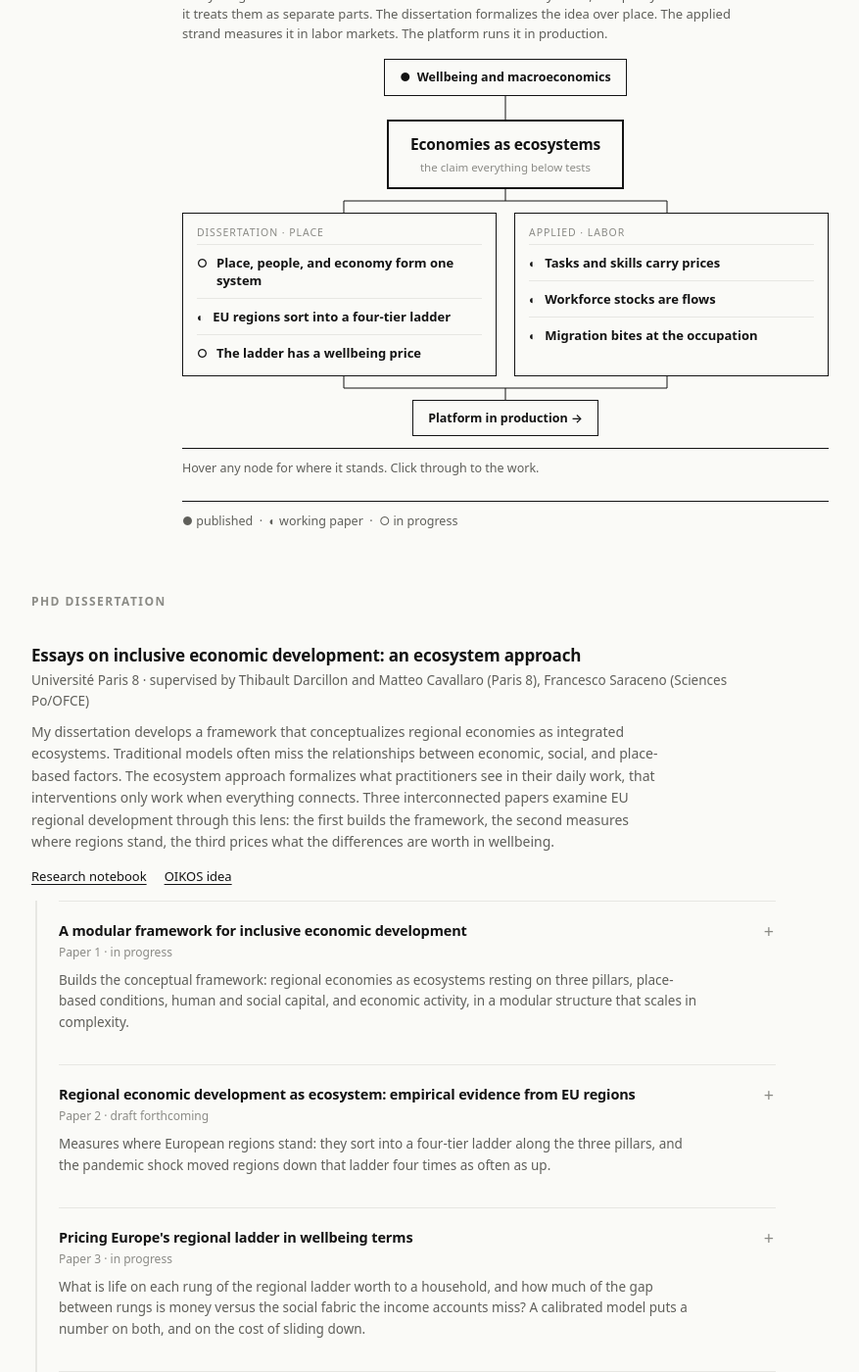
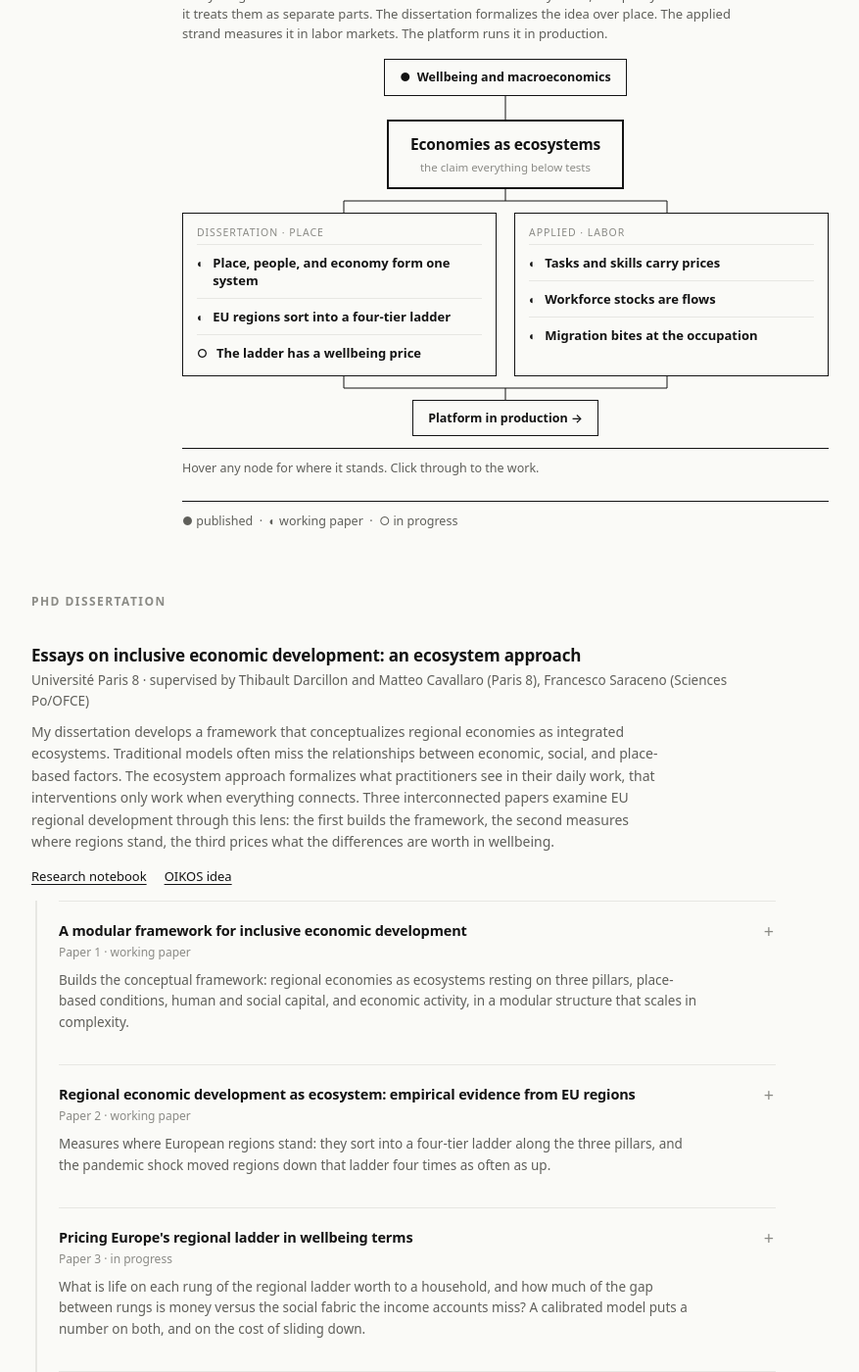
Before and after one commit to conway1521/conway1521.github.io, a Jekyll site: the page built from research.html, in a window 1280 px wide and 1400 px high, scrolled down 428 px. Shown: the whole window at 98% size, without its empty margins (124-1001 px from the left). Built offline with Jekyll 4.4.1, drawn with Linux system fonts in a browser that asks for light colours.

Commit message:
Mark dissertation papers 1 and 2 as working papers with placeholder links

```diff
--- a/index.html
+++ b/index.html
@@ -98,7 +98,7 @@ title: null
     <div class="entry">
       <div class="entry__head">
         <span class="entry__title">Regional economic development as ecosystem</span>
-        <span class="entry__meta">Dissertation &middot; draft forthcoming</span>
+        <span class="entry__meta">Dissertation &middot; working papers</span>
       </div>
       <p class="entry__body">A framework treating regional economies as integrated ecosystems of place-based conditions, human and social capital, and economic activity, tested on EU regional data. Regions sort into a four-tier ladder, and the pandemic shock moved them down it four times as often as up.</p>
       <div class="entry__links"><a href="{{ '/research' | relative_url }}">All research</a></div>
--- a/research.html
+++ b/research.html
@@ -31,8 +31,8 @@ ink_js: true
       <div class="rmap-cols">
         <div class="rmap-box">
           <div class="rmap-box__h">Dissertation &middot; place</div>
-          <a class="rmap-node" href="#dissertation" data-note="Paper 1, in progress. The framework: regional economies as ecosystems resting on three pillars, place-based conditions, human and social capital, and economic activity."><span class="glyph">&#9675;</span>Place, people, and economy form one system</a>
-          <a class="rmap-node" href="#dissertation" data-note="Paper 2, draft forthcoming. The measurement: four tiers along the three pillars, most of the structure between countries, and pandemic-era moves down the ladder outnumbering moves up four to one."><span class="glyph">&#9680;</span>EU regions sort into a four-tier ladder</a>
+          <a class="rmap-node" href="#dissertation" data-note="Paper 1, working paper. The framework: regional economies as ecosystems resting on three pillars, place-based conditions, human and social capital, and economic activity."><span class="glyph">&#9680;</span>Place, people, and economy form one system</a>
+          <a class="rmap-node" href="#dissertation" data-note="Paper 2, working paper. The measurement: four tiers along the three pillars, most of the structure between countries, and pandemic-era moves down the ladder outnumbering moves up four to one."><span class="glyph">&#9680;</span>EU regions sort into a four-tier ladder</a>
           <a class="rmap-node" href="#dissertation" data-note="Paper 3, in progress. A calibrated model prices the gap between tiers and the cost of sliding down, split into income, risk, and social fabric. Calibration built from Paper 2's panel."><span class="glyph">&#9675;</span>The ladder has a wellbeing price</a>
         </div>
         <div class="rmap-box">
@@ -63,29 +63,30 @@ ink_js: true
         <details class="agenda-card">
           <summary>
             <div class="agenda-card__title">A modular framework for inclusive economic development</div>
-            <div class="agenda-card__meta">Paper 1 &middot; in progress</div>
+            <div class="agenda-card__meta">Paper 1 &middot; working paper</div>
             <p class="agenda-card__abstract">Builds the conceptual framework: regional economies as ecosystems resting on three pillars, place-based conditions, human and social capital, and economic activity, in a modular structure that scales in complexity.</p>
           </summary>
           <div class="agenda-card__body">
             <div class="agenda-card__sub">The idea</div>
             <p>Formalizes the ecosystem as a modular structure, so complexity can be added one component at a time, and sets out the three pillars the other two papers measure and price.</p>
             <div class="agenda-card__sub">Where it stands</div>
-            <p>In progress. Slides available below.</p>
-            <div class="agenda-card__links"><a href="{{ '/assets/papers/three-pillars-slides.pdf' | relative_url }}" target="_blank">Slides</a></div>
+            <p>Working paper, RePEc listing in process.</p>
+            <div class="agenda-card__links"><a href="#">Working paper</a> <a href="{{ '/assets/papers/three-pillars-slides.pdf' | relative_url }}" target="_blank">Slides</a></div>
           </div>
         </details>
 
         <details class="agenda-card">
           <summary>
             <div class="agenda-card__title">Regional economic development as ecosystem: empirical evidence from EU regions</div>
-            <div class="agenda-card__meta">Paper 2 &middot; draft forthcoming</div>
+            <div class="agenda-card__meta">Paper 2 &middot; working paper</div>
             <p class="agenda-card__abstract">Measures where European regions stand: they sort into a four-tier ladder along the three pillars, and the pandemic shock moved regions down that ladder four times as often as up.</p>
           </summary>
           <div class="agenda-card__body">
             <div class="agenda-card__sub">The idea</div>
             <p>Treats a region's economic, social, and place-based conditions as one interacting system and asks whether regions sort into coherent types, using Eurostat regional data. They do: four tiers, with most of the structure sitting between countries rather than within them. The pandemic shock was asymmetric, struggling regions kept their tier 92 percent of the time while high-performing regions kept theirs only 57 percent, and downward moves outnumbered upward four to one.</p>
             <div class="agenda-card__sub">Where it stands</div>
-            <p>Draft forthcoming.</p>
+            <p>Working paper, RePEc listing in process.</p>
+            <div class="agenda-card__links"><a href="#">Working paper</a></div>
           </div>
         </details>
 
```
